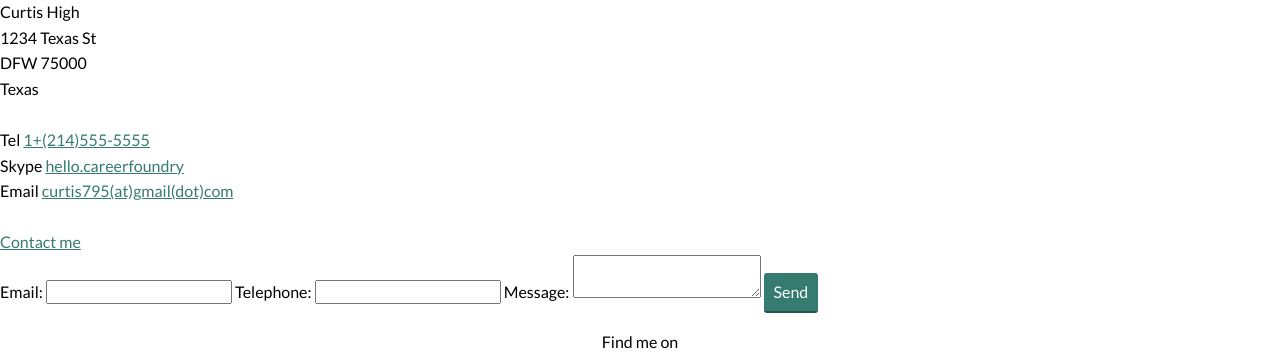
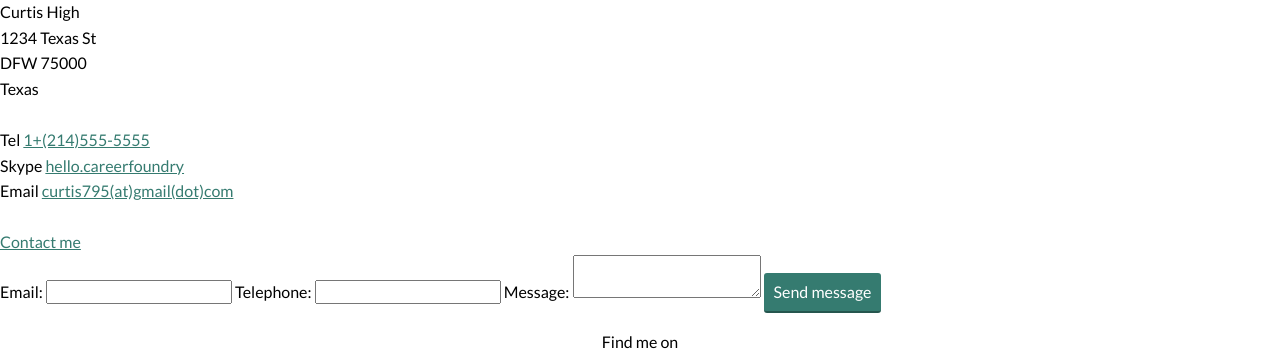
Before and after one commit to CurtisHigh/portfolio-website, a plain HTML site: page contact.html in a window 1280 px wide. Shown: the part 112-475 px from the top of the page. Drawn offline with Linux system fonts and the light colour scheme.

Commit message:
changed input for submit button on contact page

```diff
--- a/contact.html
+++ b/contact.html
@@ -76,10 +76,10 @@
     <textarea id="user-message" required maxlength="240">
     </textarea>
     <!--not sure which of the below lines is better to use-->
-    <button type="submit" value="Send message">
+    <!--<button type="submit" value="Send message">
       Send
-    </button>
-    <!--or <input type="submit" value="Send message"> -->
+    </button>-->
+    <input class="button" type="submit" value="Send message">
   </form>
   <footer class="page-footer">
     <p>
```
